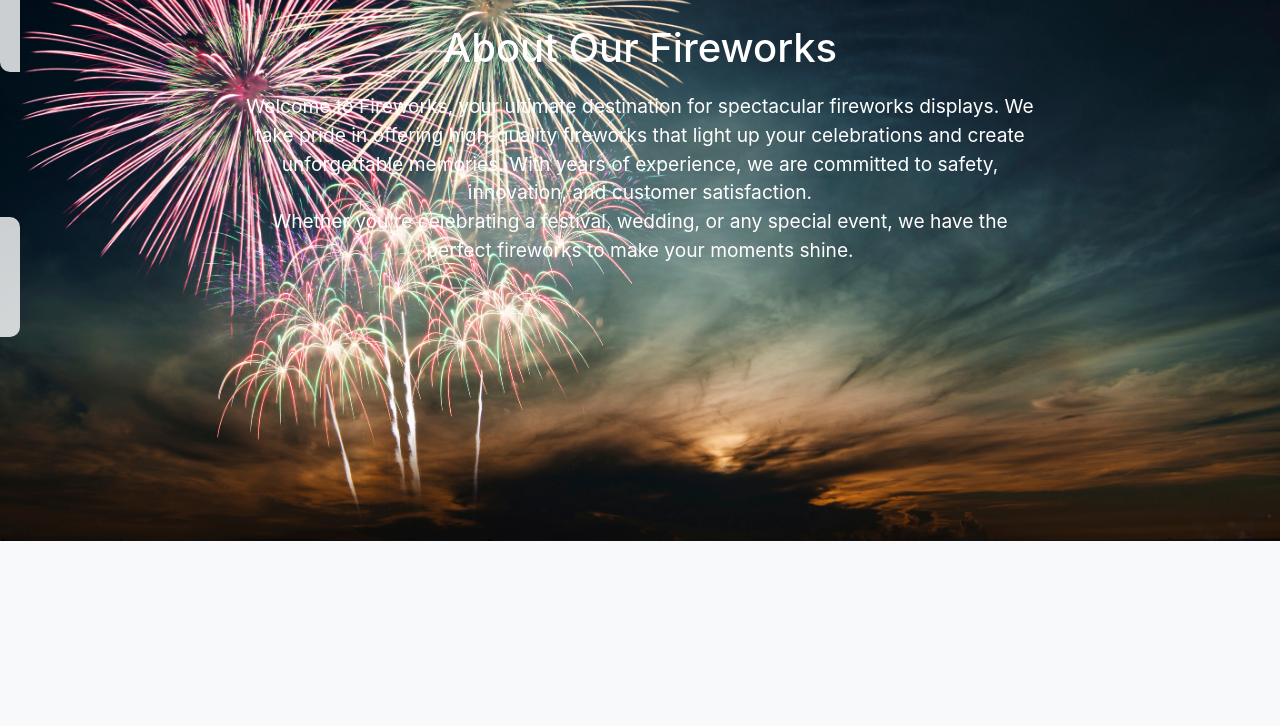
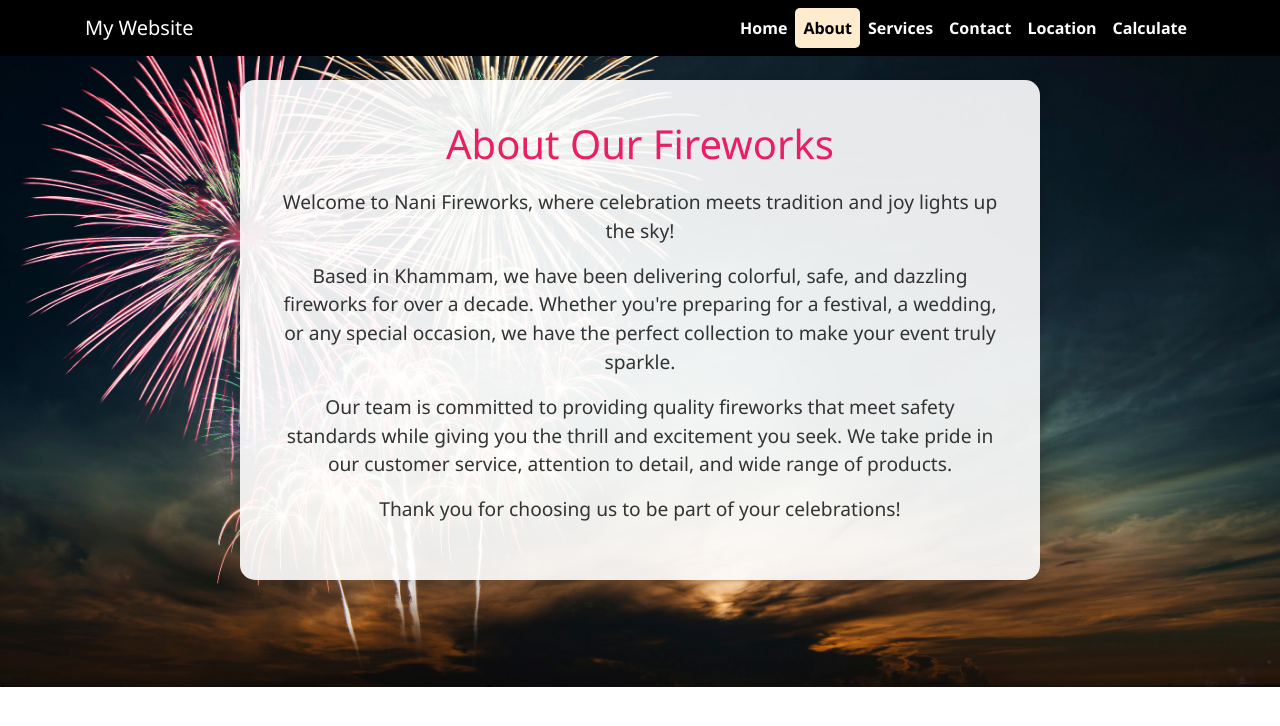
Before and after one commit to ASMA2786/wt-assingment-1, a plain HTML site: page about.html in a window 1280 px wide. Drawn offline with nearby package versions, Linux system fonts and the light colour scheme.

Commit message:
Update about.html

```diff
--- a/about.html
+++ b/about.html
@@ -3,46 +3,94 @@
 <head>
     <meta charset="UTF-8">
     <meta name="viewport" content="width=device-width, initial-scale=1.0">
-    <title >About Us - Fireworks</title>
+    <title>About Us - Fireworks</title>
     <link href="https://stackpath.bootstrapcdn.com/bootstrap/4.5.2/css/bootstrap.min.css" rel="stylesheet">
     <style>
-        title{
-            color: blue;
-        }
         body {
-            background-color: #f8f9fa;
-            background-image: url('Fireworks.png'); /* Add your background image path here */
+            background-image: url('Fireworks.png');
             background-size: cover;
             background-position: center;
             background-repeat: no-repeat;
+            padding-top: 80px; /* space for fixed navbar */
+            margin: 0;
+            font-family: 'Segoe UI', Tahoma, Geneva, Verdana, sans-serif;
         }
-        .about-section {
+        .navbar {
+            background-color: black;
+        }
+        .navbar a {
+            color: white !important;
+        }
+        .navbar-nav .nav-link {
+            font-weight: bold;
+        }
+        .navbar-nav .nav-link:hover,
+        .navbar-nav .nav-link.active {
+            background-color: blanchedalmond;
+            color: black !important;
+            border-radius: 5px;
+        }
+        .about-container {
+            background-color: rgba(255, 255, 255, 0.9);
+            padding: 40px;
+            margin: auto;
+            max-width: 800px;
+            border-radius: 15px;
+            box-shadow: 0 0 15px rgba(0,0,0,0.2);
             text-align: center;
-            padding: 50px 20px;
-            background: rgba(255, 255, 255, 0.8); /* Adding a slight white overlay for readability */
-            border-radius: 10px;
-            display:inline;
-            margin: 50px auto;
-            color: white;
         }
-        .about-section h1 {
-            font-size: 2.5rem;
+        h1 {
+            color: #e91e63;
             margin-bottom: 20px;
         }
-        .about-section p {
+        p {
             font-size: 1.2rem;
-            max-width: 800px;
-            margin: 0 auto;
+            color: #333;
         }
     </style>
 </head>
 <body>
-    <div class="about-section">
+
+    <!-- Navbar -->
+    <nav class="navbar navbar-expand-lg navbar-dark fixed-top">
+        <div class="container">
+            <a class="navbar-brand" href="#">My Website</a>
+            <button class="navbar-toggler" type="button" data-toggle="collapse" data-target="#navbarNav">
+                <span class="navbar-toggler-icon"></span>
+            </button>
+            <div class="collapse navbar-collapse" id="navbarNav">
+                <ul class="navbar-nav ml-auto">
+                    <li class="nav-item"><a class="nav-link" href="mm.html">Home</a></li>
+                    <li class="nav-item"><a class="nav-link active" href="about.html">About</a></li>
+                    <li class="nav-item"><a class="nav-link" href="services.html">Services</a></li>
+                    <li class="nav-item"><a class="nav-link" href="contact.html">Contact</a></li>
+                    <li class="nav-item"><a class="nav-link" href="location.html">Location</a></li>
+                    <li class="nav-item"><a class="nav-link" href="calculate.html">Calculate</a></li>
+                </ul>
+            </div>
+        </div>
+    </nav>
+
+    <!-- About Section -->
+    <div class="about-container">
         <h1>About Our Fireworks</h1>
-        <p>Welcome to Fireworks, your ultimate destination for spectacular fireworks displays. We take pride in offering high-quality fireworks that light up your celebrations and create unforgettable memories. With years of experience, we are committed to safety, innovation, and customer satisfaction.</p>
-        <p>Whether you're celebrating a festival, wedding, or any special event, we have the perfect fireworks to make your moments shine.</p>
+        <p>
+            Welcome to Nani Fireworks, where celebration meets tradition and joy lights up the sky!
+        </p>
+        <p>
+            Based in Khammam, we have been delivering colorful, safe, and dazzling fireworks for over a decade. Whether you're preparing for a festival, a wedding, or any special occasion, we have the perfect collection to make your event truly sparkle.
+        </p>
+        <p>
+            Our team is committed to providing quality fireworks that meet safety standards while giving you the thrill and excitement you seek. We take pride in our customer service, attention to detail, and wide range of products.
+        </p>
+        <p>
+            Thank you for choosing us to be part of your celebrations!
+        </p>
     </div>
+
+    <!-- Scripts -->
     <script src="https://code.jquery.com/jquery-3.5.1.slim.min.js"></script>
     <script src="https://cdn.jsdelivr.net/npm/bootstrap@4.5.2/dist/js/bootstrap.bundle.min.js"></script>
+
 </body>
 </html>
```
